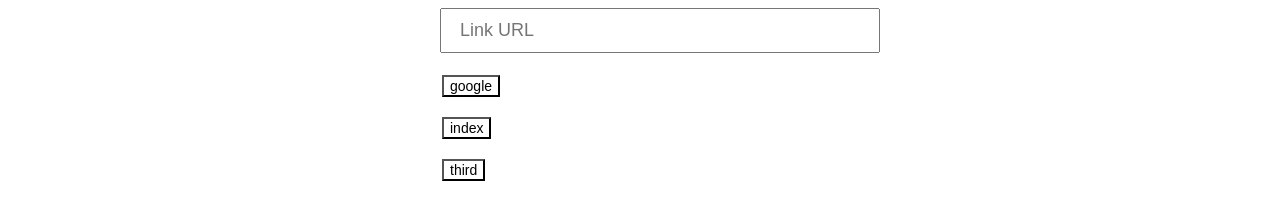
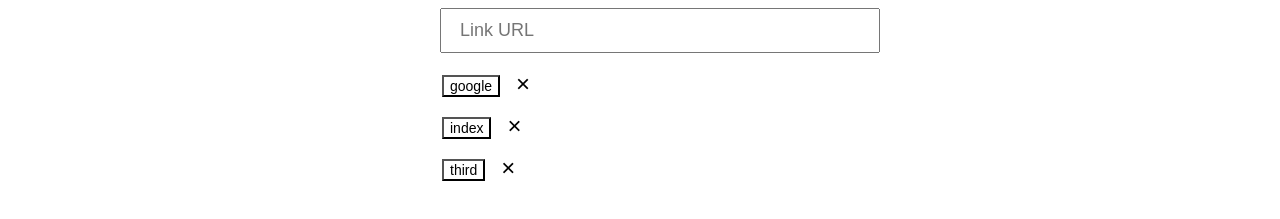
Before and after one commit to GoranAviani/link-manager, a React (Create React App) app: page / in a window 1280 px wide. Shown: the part 361-580 px from the top of the page. Built offline with nearby package versions, Linux system fonts and the light colour scheme.

Commit message:
Deleting links from link manager

```diff
--- a/src/components/Links.js
+++ b/src/components/Links.js
@@ -16,6 +16,12 @@
                 <div key={x.id} className="link-item">
                     <div className="link-item-left">
                         <a href={x.url}><button>{x.title}</button></a>
+
+                        <div className="remove-item" onClick = {(event) => this.deleteLink(indeks)}>
+                            &times;
+                        </div>
+
+
                     </div>
 
 
@@ -104,6 +110,18 @@
 
 
 
+deleteLink = (indeks) =>{
+    console.log("deleting indeks " + indeks)
+
+        this.setState((prevState, props) => {
+            let todosPreviousStateDel = prevState.links;
+
+            todosPreviousStateDel.splice(indeks, 1);
+
+            return { todosPreviousStateDel };
+        });
+}
+
 
 
 
```
